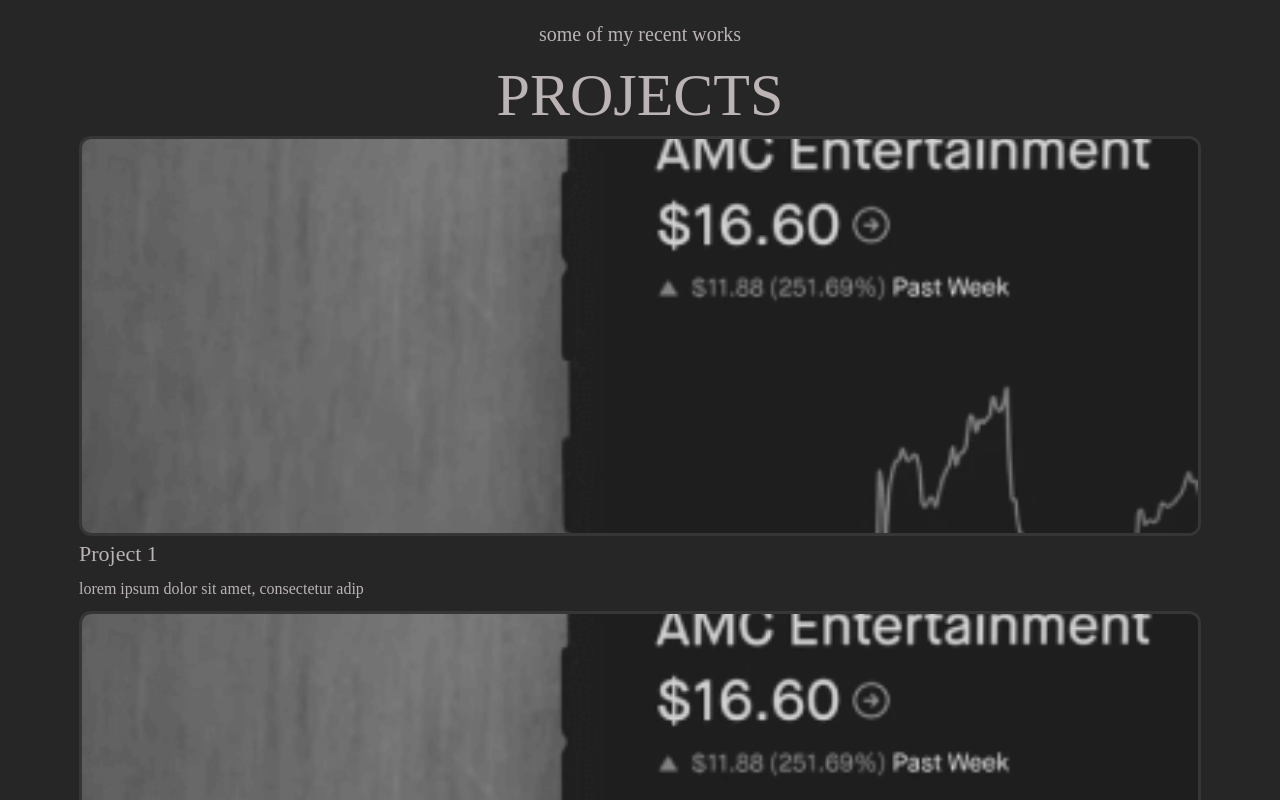
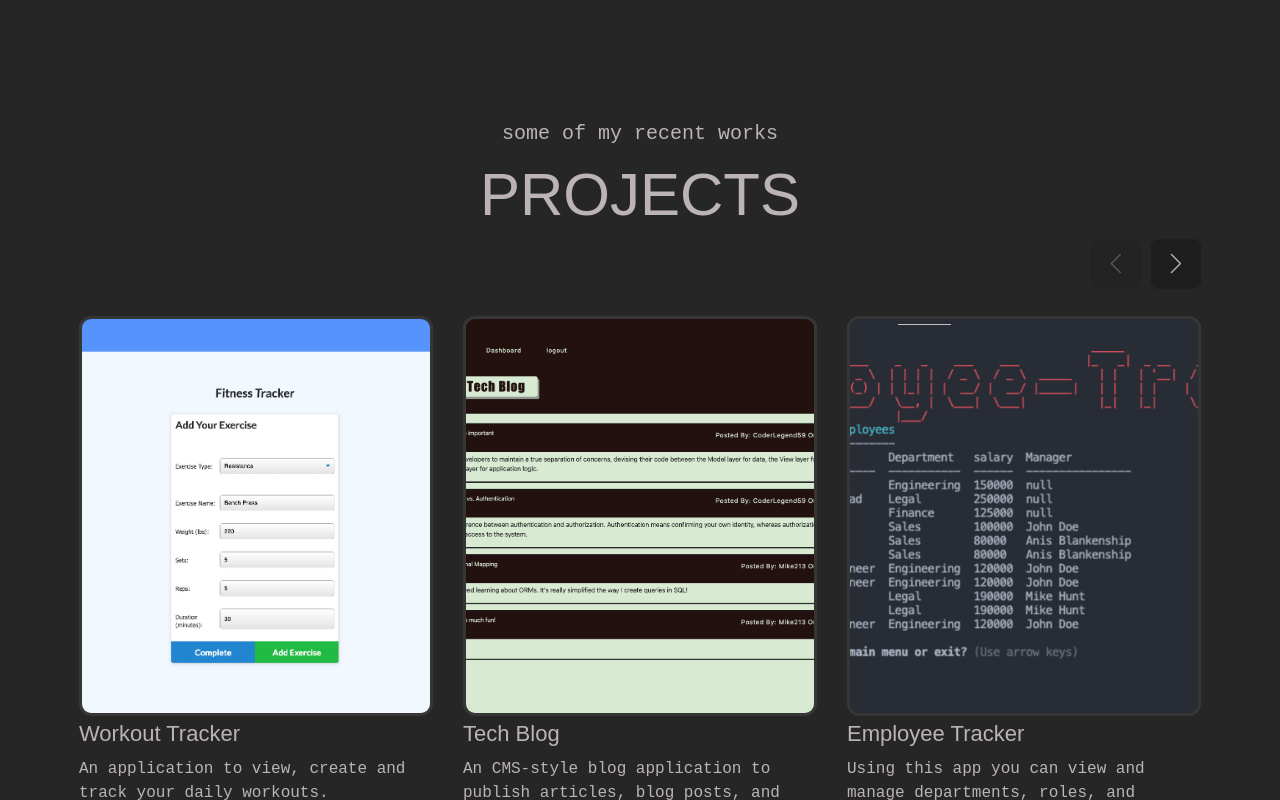
Before and after one commit to TakuyaMats/React-Portfolio, a React (Create React App) app: page / in a window 1280 px wide. Shown: the part 1760-2560 px from the top of the page. Built offline with nearby package versions, Linux system fonts and the light colour scheme.

Commit message:
added SwiperSlide to showcase recent projects.

```diff
--- a/src/components/ProjectItem/ProjectItem.js
+++ b/src/components/ProjectItem/ProjectItem.js
@@ -26,7 +26,7 @@ const ProjectItemStyles = styled.div`
     }
     .projectItem__desc {
         font-size: 1.6rem;
-        font-family: 'RobotoMono Regular';
+        font-family: 'Roboto Mono', monospace;
         margin-top: 1rem;
     }
     @media only screen and (max-width: 768px) {
@@ -36,17 +36,21 @@ const ProjectItemStyles = styled.div`
     }
 `;
 
-function ProjectItem() {
+function ProjectItem({
+    img= projectImg,
+    title= 'Project Name',
+    desc= 'lorem ipsum dolor sit amet, consectetur adip'
+}) {
     return (
         <ProjectItemStyles>
             <Link to="/projects" className="projectItem__img">
-                <img src={projectImg} alt="project img" />
+                <img src={img} alt="project img" />
             </Link>
             <div className="projectItem__info">
                 <Link to='#'>
-                    <h3 className="projectItem__title">Project 1</h3>
+                    <h3 className="projectItem__title">{title}</h3>
                 </Link>
-                <p className="projectItem__desc">lorem ipsum dolor sit amet, consectetur adip</p>
+                <p className="projectItem__desc">{desc}</p>
             </div>
         </ProjectItemStyles>
     )
--- a/src/components/ProjectSection/ProjectSection.js
+++ b/src/components/ProjectSection/ProjectSection.js
@@ -1,35 +1,98 @@
 import React from 'react';
 import SectionTitle from '../SectionTitle/SectionTitle';
-import { Swiper } from 'swiper/react';
+import { Swiper, SwiperSlide } from 'swiper/react';
+import  SwiperCore, { Navigation } from 'swiper';
 import projects from '../../assets/data/projects';
 import ProjectItem from '../ProjectItem/ProjectItem'
 import styled from 'styled-components';
+import 'swiper/swiper-bundle.min.css';
 
-const projectSectionStyle = styled.div`
+SwiperCore.use([Navigation]);
+
+const ProjectSectionStyle = styled.div`
     padding: 10rem 0;
     .project__allItems {
         display: flex;
         gap: 3rem;
+        margin-top: 5rem;
+    }
+    .swiper-container {
+        padding-top: 8rem;
+        max-width: 100%;
+    }
+    .swiper-button-prev,
+    .swiper-button-next {
+        position: absolute;
+        height: 50px;
+        width: 50px;
+        background-color: var(--deep-dark);
+        z-index: 10;
+        right: 60px;
+        left: auto;
+        top: 50px;
+        transform: translateY(-50%);
+        color: var(--gray-1);
+        border-radius: 8px;
+    }
+    .swiper-button-next {
+        right: 0;
+    }
+    .swiper-button-prev::after,
+    .swiper-button-next::after {
+        font-size: 2rem;
+    }
+    @media only screen and (max-width: 768px) {
+        .projects__allItems {
+            flex-direction: column;
+            max-width: 400px;
+            margin: 0 auto;
+            margin-top: 7rem;
+            gap: 5rem;
+            .projectItem__img {
+                width: 100%;
+            }
+        }
     }
 `;
 
 function ProjectSection() {
     return (
-        <projectSectionStyle>
+        <ProjectSectionStyle>
             <div className="container">
                 <SectionTitle heading="Projects" subheading="some of my recent works" />
                 <div className="projects__allItems">
-                    <Swiper>
+                    <Swiper
+                    spaceBetween={30}
+                    slidesPerView={1}
+                    navigation
+                    breakpoints={
+                        {
+                            640: {
+                                slidesPerView: 1,
+                            },
+                            768: {
+                                slidesPerView: 2,
+                            },
+                            1200: {
+                                slidesPerView: 3,
+                            }
+                        }}>
                         {projects.map((project, index) => {
                             if(index >= 5) return;
                             return (
-                                <ProjectItem />
+                                <SwiperSlide key={project.id}>
+                                    <ProjectItem
+                                        title={project.name}
+                                        img={project.img}
+                                        desc={project.desc}
+                                    />
+                                </SwiperSlide>
                             )
                         })}
                     </Swiper>
                 </div>
             </div>
-        </projectSectionStyle>
+        </ProjectSectionStyle>
     )
 }
 
--- a/src/components/SectionTitle/SectionTitle.js
+++ b/src/components/SectionTitle/SectionTitle.js
@@ -5,11 +5,11 @@ const SectionTitleStyle = styled.div`
     background-color: var(--dark-bg);
     text-align: center;
     p {
-        font-family: 'RobotoMono Regular';
+        font-family: 'Roboto Mono', monospace;
         font-size: 2rem;
     }
     h2 {
-        font-family: 'Montserrat Bold';
+        font-family: 'Montserrat', sans-serif;
         font-size: 6rem;
         margin-top: 0.5rem;
         text-transform: uppercase;
--- a/src/styles/Typography.js
+++ b/src/styles/Typography.js
@@ -38,7 +38,7 @@ h3,
 h4,
 h5,
 h6 {
-    font-family: 'Montserrat SemiBold'
+    font-family: 'Montserrat', sans-serif;
 }
 
 `;
```
